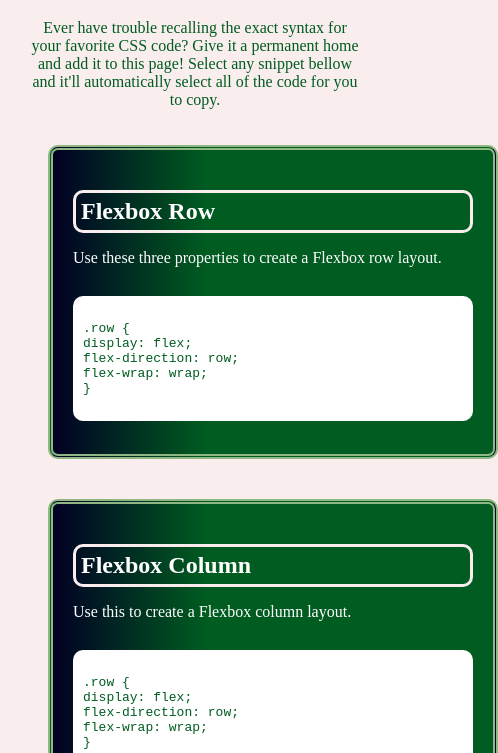
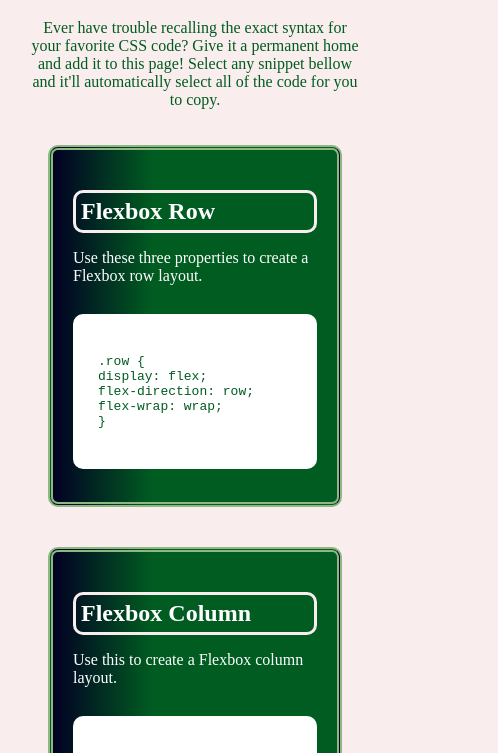
Before and after one commit to jeffz98/my-special-mini-project, a plain HTML site: page index.html in a window 390 px wide. Shown: the part 89-842 px from the top of the page, 498 px wide, since content can reach past the window. Drawn offline with Linux system fonts and the light colour scheme.

Commit message:
responsiveness fix

```diff
--- a/assets/style.css
+++ b/assets/style.css
@@ -33,6 +33,7 @@ header, footer {
     text-align: start;
     flex: 1 0 25%;
 
+
     border: 5px var(--light-green) double;
     border-radius: 10px;
     padding: 20px;
@@ -46,7 +47,7 @@ header, footer {
 
 /* Adds transition animation to cards */
 .card:hover {
-    transform: translateY(-10px);
+    transform: translateY(-15px);
 }
 
 /* Styles each card's header */
@@ -65,7 +66,7 @@ pre {
     background-color: var(--white);
     color: var(--dark-green);
     border-radius: 10px;
-    padding: 10px;
+    padding: 25px;
     user-select: all;
 }
 
@@ -82,6 +83,6 @@ pre {
 @media screen and (max-width: 767px) {
     /* Adjusts card size */
     .card {
-        flex: 1 0 400px;
+        flex: 1 0 200px;
     }
 }
```
